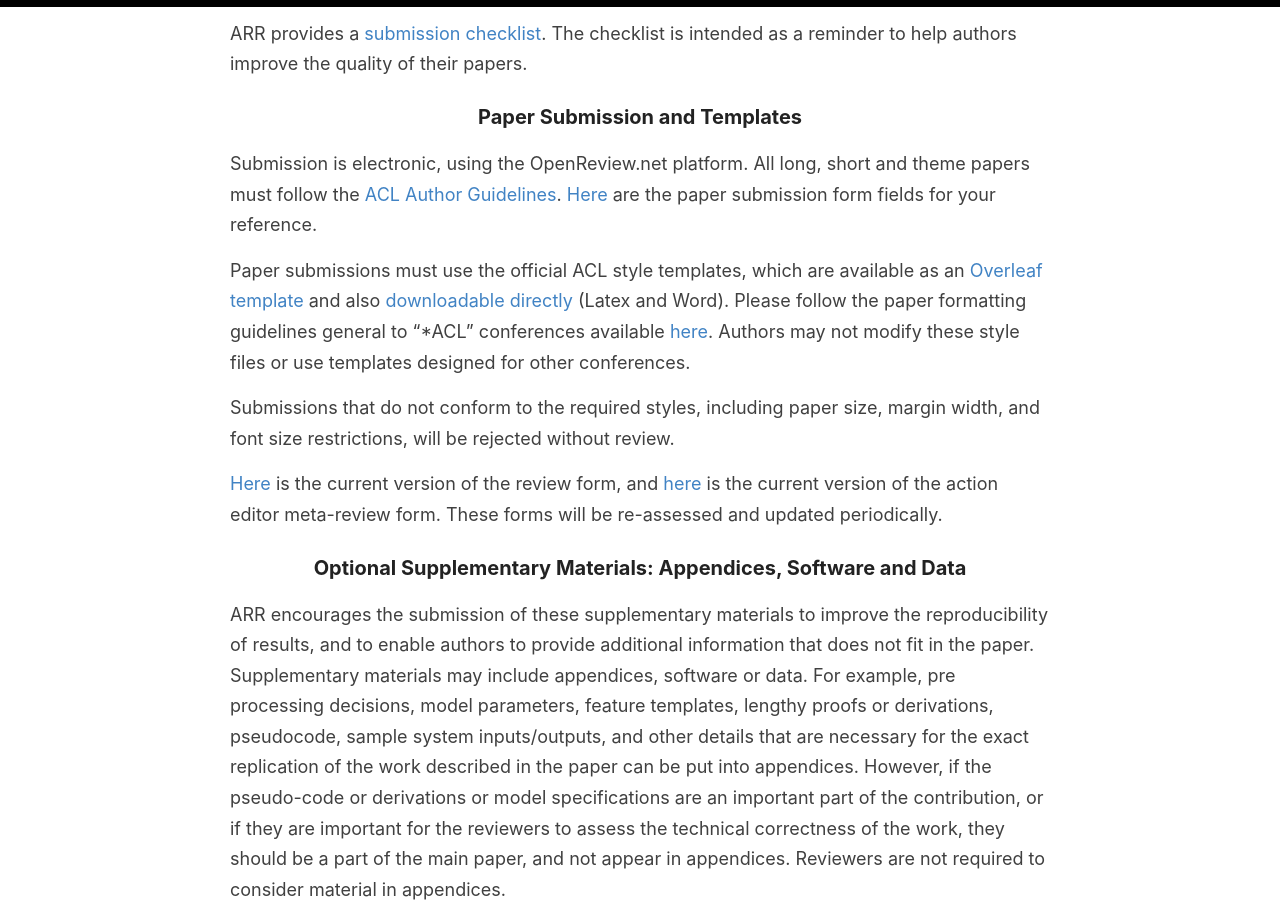
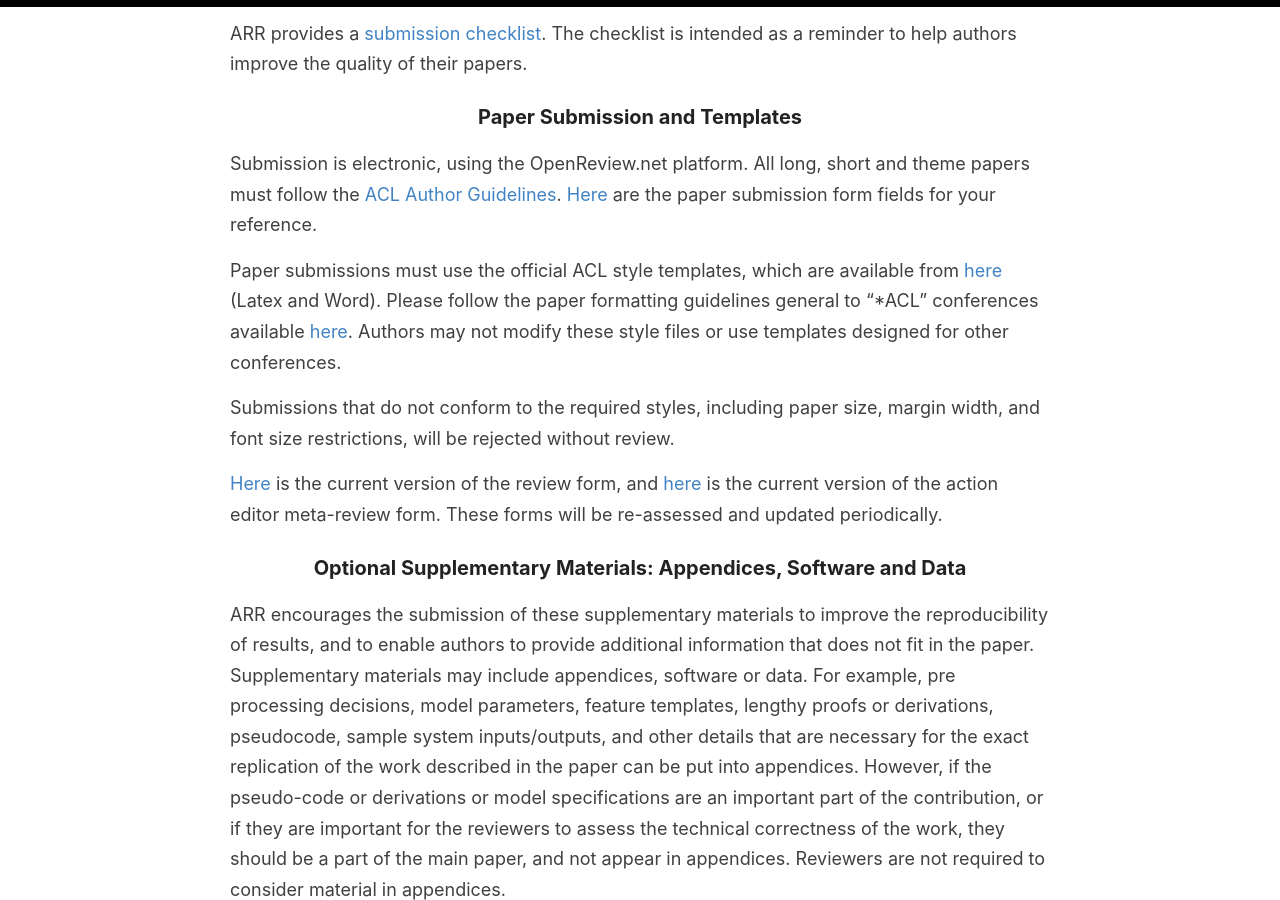
Before and after one commit to amitmerchant1990/reverie, a Jekyll site: the page built from cfp.md, in a window 1280 px wide and 900 px high, scrolled down 6339 px. Built offline with Jekyll 4.4.1, drawn with Linux system fonts in a browser that asks for light colours.

Commit message:
Update cfp.md

```diff
--- a/cfp.md
+++ b/cfp.md
@@ -149,7 +149,7 @@
 
 Submission is electronic, using the OpenReview.net platform. All long, short and theme papers must follow the [ACL Author Guidelines](https://www.aclweb.org/adminwiki/index.php?title=ACL_Author_Guidelines). [Here](/submissionform) are the paper submission form fields for your reference.
 
-Paper submissions must use the official ACL style templates, which are available as an [Overleaf template](https://www.overleaf.com/read/crtcwgxzjskr) and also [downloadable directly](https://github.com/acl-org/acl-style-files)  (Latex and Word). Please follow the paper formatting guidelines general to "\*ACL" conferences available [here](https://acl-org.github.io/ACLPUB/formatting.html).
+Paper submissions must use the official ACL style templates, which are available from [here](https://github.com/acl-org/acl-style-files)  (Latex and Word). Please follow the paper formatting guidelines general to "\*ACL" conferences available [here](https://acl-org.github.io/ACLPUB/formatting.html).
 Authors may not modify these style files or use templates designed for other conferences.
 
 Submissions that do not conform to the required styles, including paper size, margin width, and font size restrictions, will be rejected without review.
```
